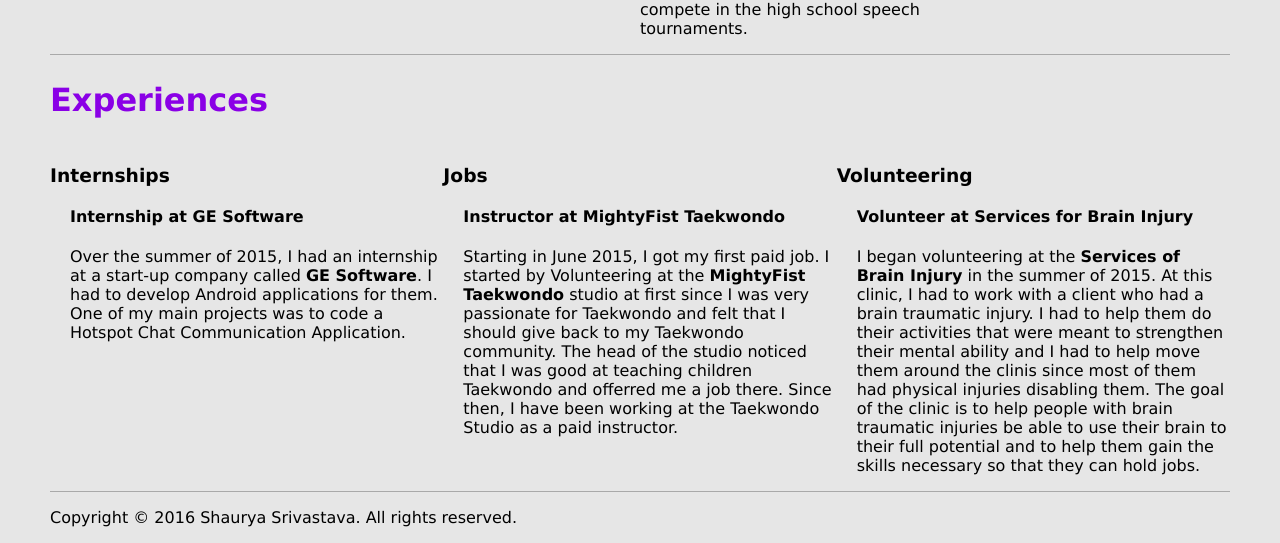
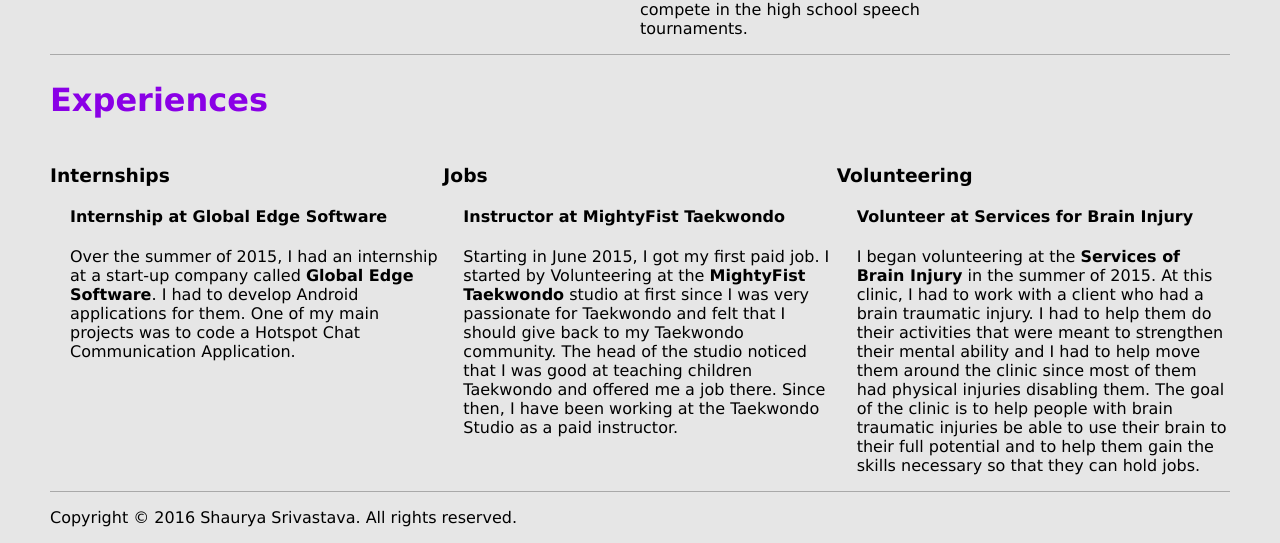
Before and after one commit to ShauryaS/shauryas.github.io, a plain HTML site: page index.html in a window 1280 px wide. Shown: the part 2479-3022 px from the top of the page. Drawn offline with Linux system fonts and the light colour scheme.

Commit message:
Corrected Spelling errors and improved clarity

```diff
--- a/index.html
+++ b/index.html
@@ -56,7 +56,7 @@
 				</div>
 				<div id="Web">
 					<h4>Web</h4>
-					<p>When developing web applications, I use HTML, CSS, JavaScript, and many frameworks. I have developed my own personal website so that people can view who I am and what I do. I have developed a couple more websites, but my main focus on developing is for mobile platforms.</p>
+					<p>When developing web applications, I use HTML, CSS, JavaScript, and frameworks. I have developed my own personal website so that people can view who I am and what I do. I have developed a couple other websites, but my main focus on developing is for mobile platforms.</p>
 				</div>
 			</div>
 		</div>
@@ -79,7 +79,7 @@
 			</div>
 			<div id="ProblemSolving">
 				<h4>Problem Solving</h3>
-				<p>I am a Problem Solver. Ever since I was very young, I loved to solve challenges. A problem is nothing but a challenge placed in front of us waiting to be accomplished. One challenge that I faced when I was younger was a Rubik's Cube. It was an intricate puzzle and I just couldn't solve it. I didn't give up. I kept trying and trying and one day, it clicked me and I was able to solve it. Programming is a tool that I use to solve problems and accomplish challenges in my day to day life. Everyday, I face many challenges and problems; however, I face it head on and persever so that I can accomplish and solve it.</p>
+				<p>I am a Problem Solver. Ever since I was very young, I loved to solve challenges. A problem is nothing but a challenge placed in front of us waiting to be accomplished. One challenge that I faced when I was younger was a Rubik's Cube. It was an intricate puzzle and I just couldn't solve it. I didn't give up. I kept trying and trying and one day, it clicked me and I was able to solve it. Programming is a tool that I use to solve problems and accomplish challenges in my day to day life. Everyday, I face many challenges and problems; however, I face it head on and persevere so that I can accomplish and solve it.</p>
 				<img src="cubes.jpg" width="95%" height="95%"/>
 			</div>
 		</div>
@@ -88,22 +88,22 @@
 			<div id="Internships">
 				<h3>Internships</h3>
 				<div id="Internship1">
-					<h4>Internship at GE Software</h4>
-					<p>Over the summer of 2015, I had an internship at a start-up company called <a href="http://www.globaledgesoft.com/">GE Software</a>. I had to develop Android applications for them. One of my main projects was to code a Hotspot Chat Communication Application.</p>
+					<h4>Internship at Global Edge Software</h4>
+					<p>Over the summer of 2015, I had an internship at a start-up company called <a href="http://www.globaledgesoft.com/">Global Edge Software</a>. I had to develop Android applications for them. One of my main projects was to code a Hotspot Chat Communication Application.</p>
 				</div>
 			</div>
 			<div id="Jobs">
 				<h3>Jobs</h3>
 				<div id="Job1">
 					<h4>Instructor at MightyFist Taekwondo</h4>
-					<p>Starting in June 2015, I got my first paid job. I started by Volunteering at the <a href="http://mightyfist.com/index.html">MightyFist Taekwondo</a> studio at first since I was very passionate for Taekwondo and felt that I should give back to my Taekwondo community. The head of the studio noticed that I was good at teaching children Taekwondo and offerred me a job there. Since then, I have been working at the Taekwondo Studio as a paid instructor.</p>
+					<p>Starting in June 2015, I got my first paid job. I started by Volunteering at the <a href="http://mightyfist.com/index.html">MightyFist Taekwondo</a> studio at first since I was very passionate for Taekwondo and felt that I should give back to my Taekwondo community. The head of the studio noticed that I was good at teaching children Taekwondo and offered me a job there. Since then, I have been working at the Taekwondo Studio as a paid instructor.</p>
 				</div>
 			</div>
 			<div id="Volunteering">
 				<h3>Volunteering</h3>
 				<div id="Volunteer1">
 					<h4>Volunteer at Services for Brain Injury</h4>
-					<p>I began volunteering at the <a href="http://sbicares.org/">Services of Brain Injury</a> in the summer of 2015. At this clinic, I had to work with a client who had a brain traumatic injury. I had to help them do their activities that were meant to strengthen their mental ability and I had to help move them around the clinis since most of them had physical injuries disabling them. The goal of the clinic is to help people with brain traumatic injuries be able to use their brain to their full potential and to help them gain the skills necessary so that they can hold jobs.</p>
+					<p>I began volunteering at the <a href="http://sbicares.org/">Services of Brain Injury</a> in the summer of 2015. At this clinic, I had to work with a client who had a brain traumatic injury. I had to help them do their activities that were meant to strengthen their mental ability and I had to help move them around the clinic since most of them had physical injuries disabling them. The goal of the clinic is to help people with brain traumatic injuries be able to use their brain to their full potential and to help them gain the skills necessary so that they can hold jobs.</p>
 				</div>
 			</div>
 		</div>
```
